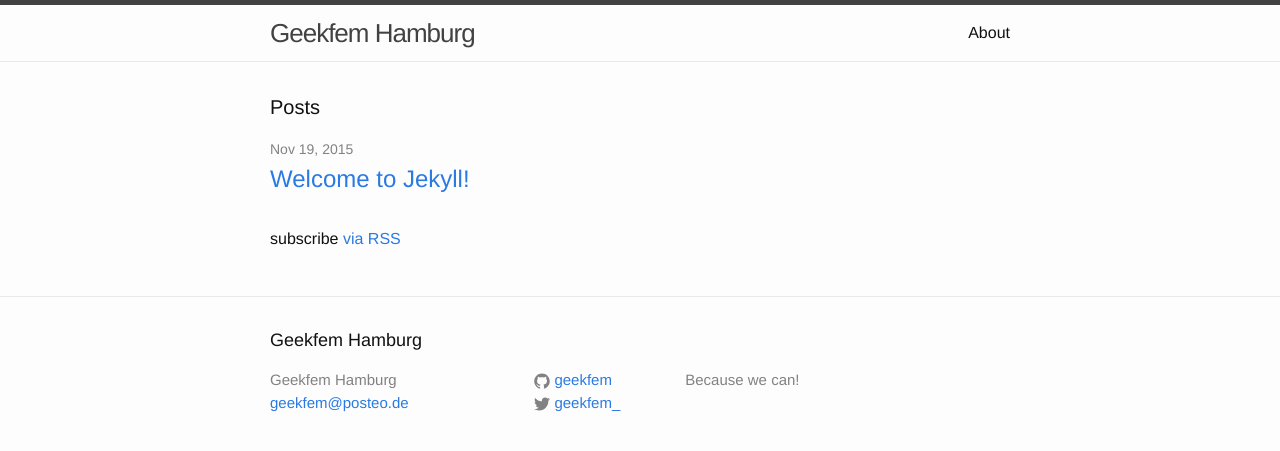
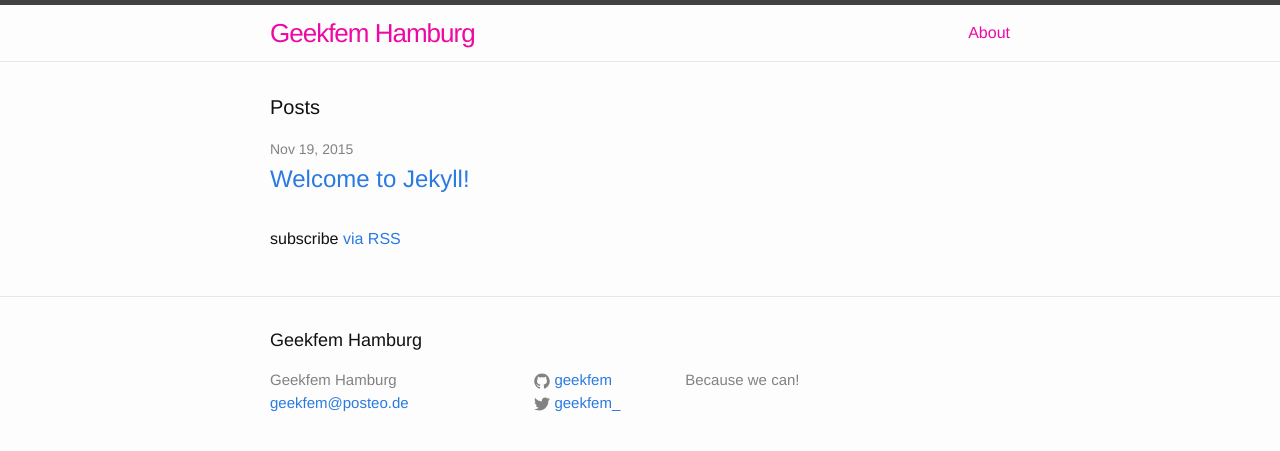
Before and after one commit to geekfem/geekfem.github.io, a Jekyll site: the page built from index.html, in a window 1280 px wide. Shown: the top 451 px of the page. Built offline with Jekyll 4.4.1, drawn with Linux system fonts in a browser that asks for light colours.

Commit message:
pinke farbe fuer titel

```diff
--- a/_sass/_layout.scss
+++ b/_sass/_layout.scss
@@ -19,7 +19,7 @@
 
     &,
     &:visited {
-        color: $grey-color-dark;
+        color: #ED09A5;
     }
 }
 
@@ -32,7 +32,7 @@
     }
 
     .page-link {
-        color: $text-color;
+        color: #ED09A5;
         line-height: $base-line-height;
 
         // Gaps between nav items, but not on the first one
```
